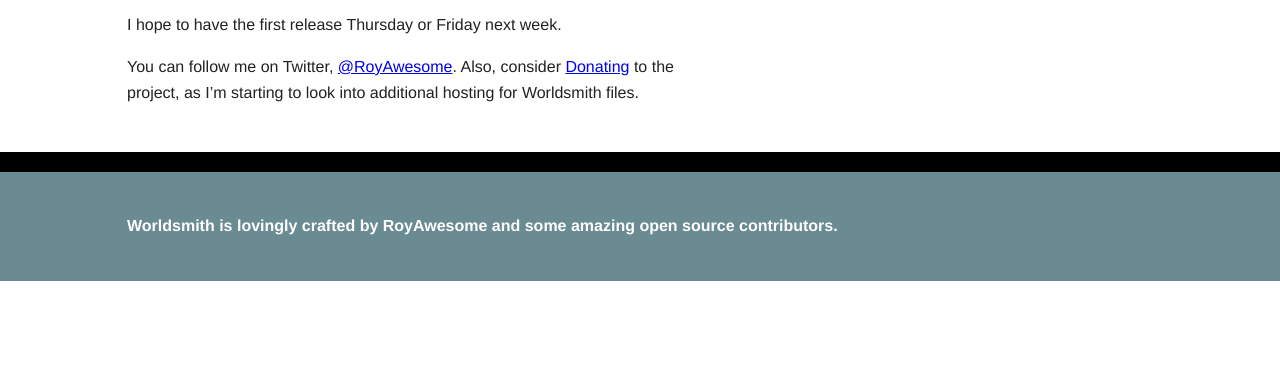
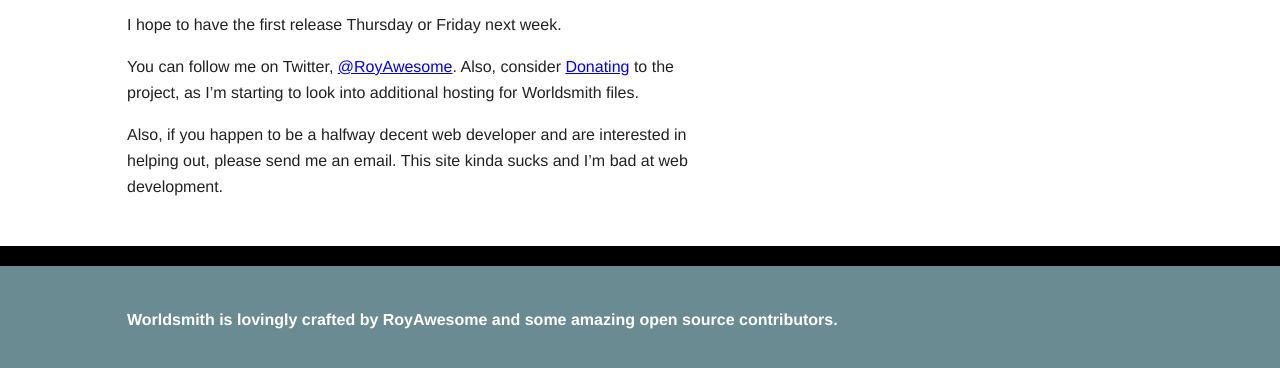
Before and after one commit to Worldsmith/worldsmith.github.io, a Jekyll site: the page built from _posts/2014-2-6-the-road-to-release.md, in a window 1280 px wide, cut to the strip 1044-1419 px from the top of the page. Shown: the top 368 px of the strip. Built offline with Jekyll 4.4.1, drawn with Linux system fonts in a browser that asks for light colours; nearby versions of some CDN libraries; before the commit the page ends 1325 px from its top, so only the background shows below that.

Commit message:
Update 2014-2-6-the-road-to-release.md

```diff
--- a/_posts/2014-2-6-the-road-to-release.md
+++ b/_posts/2014-2-6-the-road-to-release.md
@@ -22,3 +22,5 @@
 I hope to have the first release Thursday or Friday next week.
 
 You can follow me on Twitter, [@RoyAwesome](http://www.twitter.com/royawesome).  Also, consider [Donating](https://www.paypal.com/cgi-bin/webscr?cmd=_donations&business=WF8XJ8SVQ9UAU&lc=US&item_name=Garrett%20Fleenor&item_number=Worldsmith&currency_code=USD&bn=PP%2dDonationsBF%3abtn_donate_SM%2egif%3aNonHosted) to the project, as I'm starting to look into additional hosting for Worldsmith files.
+
+Also, if you happen to be a halfway decent web developer and are interested in helping out, please send me an email.  This site kinda sucks and I'm bad at web development.
```
